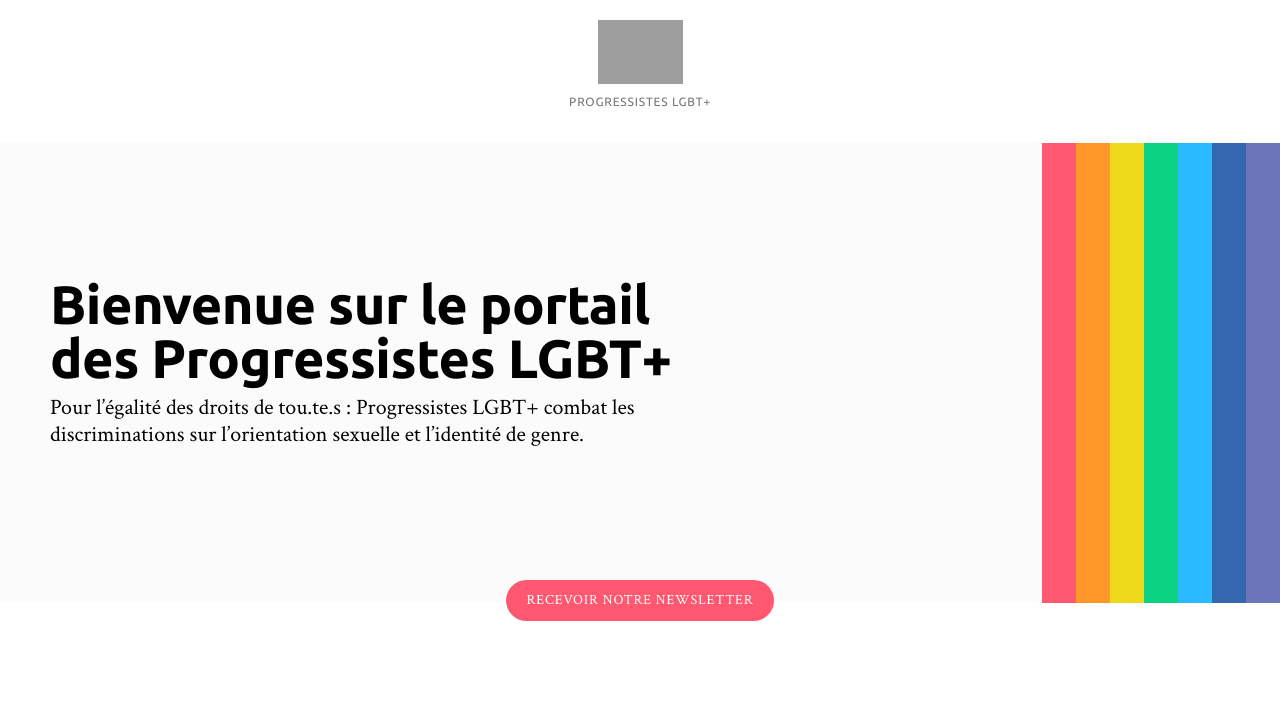
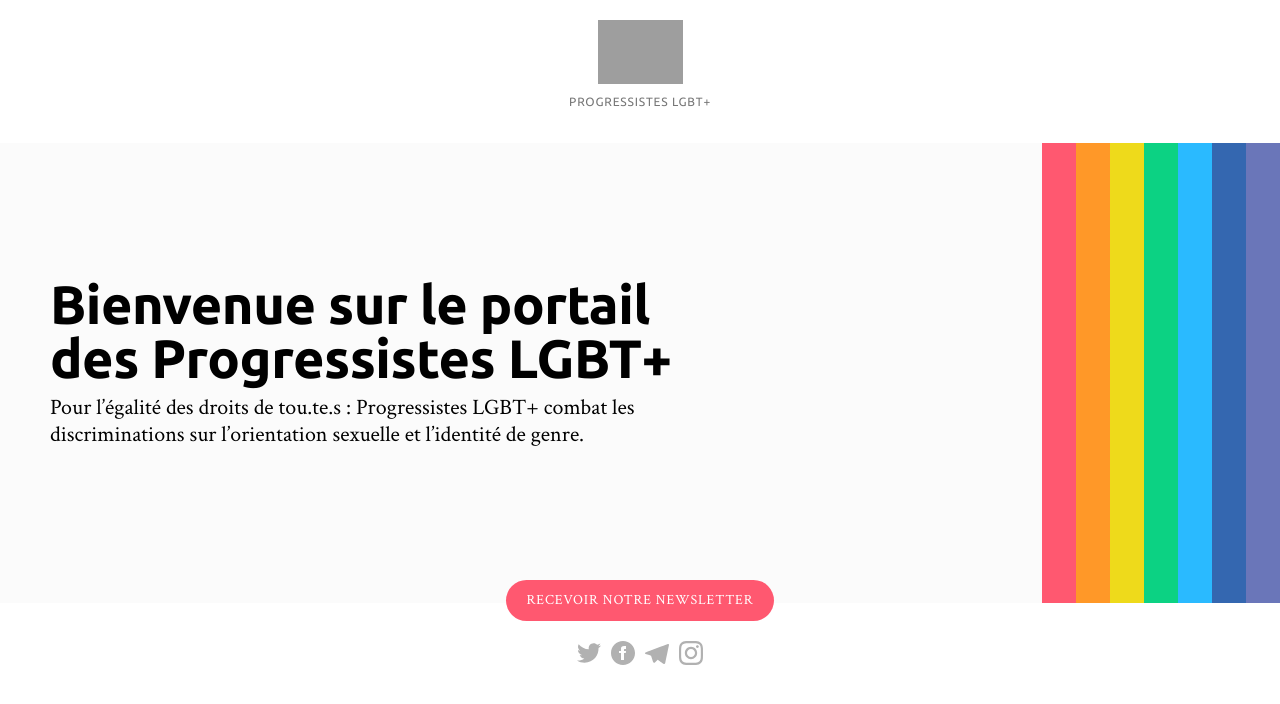
Before and after one commit to Progressistes-LGBT/progressistes-lgbt, a Next.js app: page / in a window 1280 px wide. Shown: the top 704 px of the page. Built offline with nearby package versions, Linux system fonts and the light colour scheme; grey boxes are pictures that could not be loaded.

Commit message:
Final build

```diff
--- a/pages/index.js
+++ b/pages/index.js
@@ -35,22 +35,20 @@ export default function Index() {
         <Link href="http://eepurl.com/gvyCB9">
           <a target="_blank" className="home__social__join">Recevoir notre newsletter</a>
         </Link>
-        {/*
         <div>
-          <Link href="/">
-            <a title="Sur Instagram"><Instagram /></a>
+          <Link href="https://twitter.com/progressistLGBT">
+            <a target="_blank" title="Sur Twitter"><Twitter /></a>
           </Link>
-          <Link href="/">
-            <a title="Sur Facebook"><Facebook /></a>
+          <Link href="https://facebook.com/progressistesLGBT">
+            <a target="_blank" title="Sur Facebook"><Facebook /></a>
           </Link>
-          <Link href="/">
-            <a title="Sur Twitter"><Twitter /></a>
+          <Link href="https://t.me/progressistesLGBT">
+            <a target="_blank" title="Sur Telegram"><Telegram /></a>
           </Link>
-          <Link href="/">
-            <a title="Sur Telegram"><Telegram /></a>
+          <Link href="https://instagram.com/progressistesLGBT">
+            <a target="_blank" title="Sur Instagram"><Instagram /></a>
           </Link>
         </div>
-        */}
       </div>
 
       {/*
```
Also changed, not shown: 9 other files (tests, documents, lock files or other folders).
